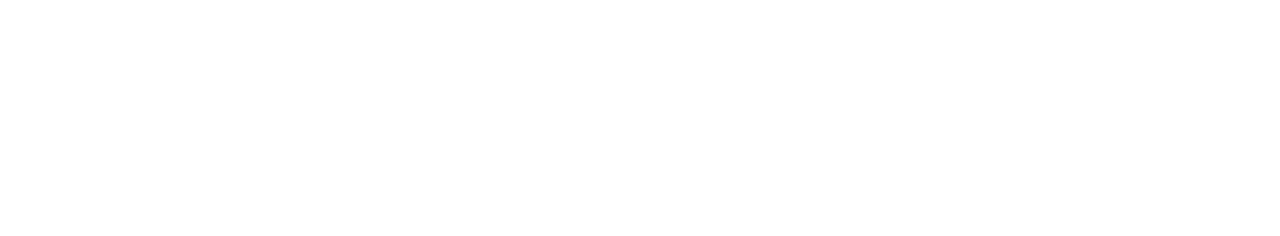
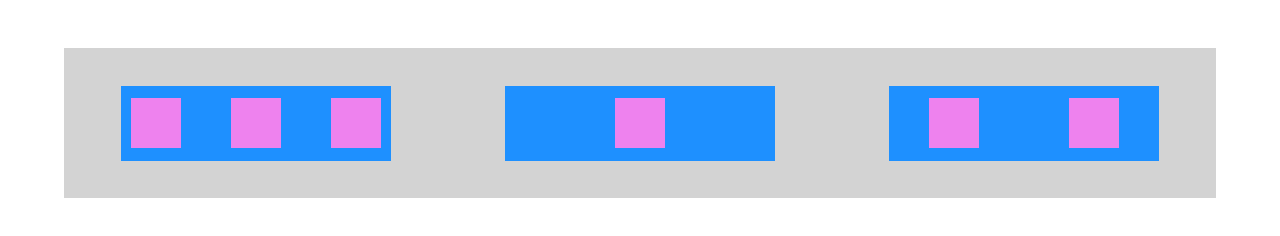
Before and after one commit to fogelmark/Magnus-Alex, a plain HTML site: page index.html in a window 1280 px wide. Drawn offline with Linux system fonts and the light colour scheme.

Commit message:
lite kod

```diff
--- a/index.html
+++ b/index.html
@@ -9,6 +9,20 @@
 </head>
 <body>
 
+    <div class="box-top">
+        <div class="blue">
+            <div class="pink-one"></div>
+            <div class="pink-one"></div>
+            <div class="pink-one"></div>
+        </div>
+        <div class="blue">
+            <div class="pink-two"></div>
+        </div>
+        <div class="blue">
+            <div class="pink-three"></div>
+            <div class="pink-three"></div>
+        </div>
+    </div>
 
 <script src=""></script>
 </body>
--- a/style.css
+++ b/style.css
@@ -0,0 +1,46 @@
+* {
+    margin: 0;
+    padding: 0;
+}
+
+.box-top {
+    display: flex;
+    align-items: center;
+    justify-content: space-around;
+    width: 90%;
+    height: 150px;
+    margin: auto;
+    margin-top: 3em;
+    background-color: lightgrey;
+}
+
+.blue {
+    display: flex;
+    align-items: center;
+    justify-content: space-between;
+    width: 270px;
+    height: 75px;
+    background: dodgerblue;
+
+}
+
+.pink-one {
+    background: violet;
+    height: 50px;
+    width: 50px;
+    margin: 0 10px 0 10px;
+}
+
+.pink-two {
+    background: violet;
+    height: 50px;
+    width: 50px;
+    margin: 0 auto;
+}
+
+.pink-three {
+    background: violet;
+    height: 50px;
+    width: 50px;
+    margin: 0 40px 0 40px;
+}
```
